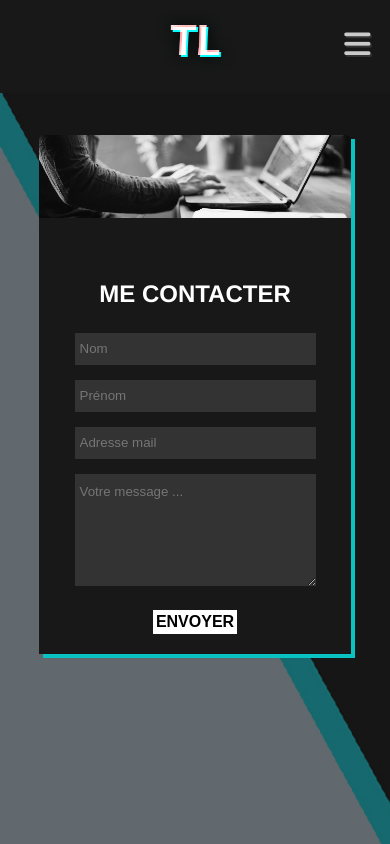
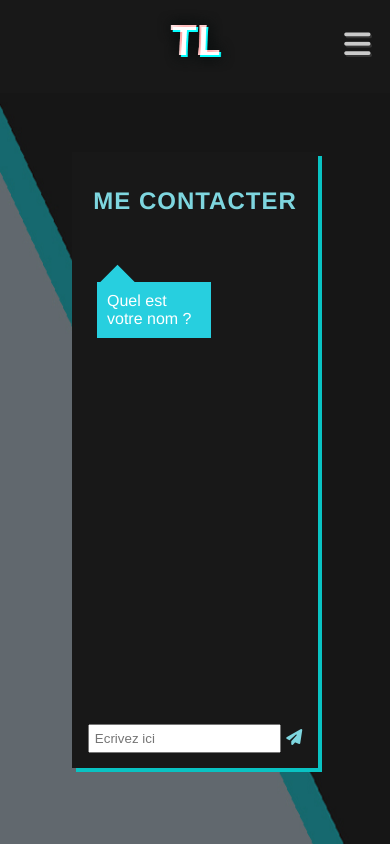
Before and after one commit to ThomasLeconte/portfolio, a Vue app: page /contact in a window 390 px wide. Built offline with nearby package versions, Linux system fonts and the light colour scheme.

Commit message:
End of tchat working principe and design

```diff
--- a/src/components/ContactComponent.vue
+++ b/src/components/ContactComponent.vue
@@ -2,69 +2,22 @@
   <div class="contact">
       <div id="left-card"></div>
       <div id="contact-card">
-          <div id="card-header">
-              <img src="img/contact/bg-01.jpg"/>
-          </div>
-          <div id="card-body">
-              <h2>{{msg}}</h2>
-                <input type="text" name="nom" id="nom" placeholder="Nom"><br>
-                <input type="text" name="prenom" id="prenom" placeholder="Prénom"><br>
-                <input type="email" name="mail" id="mail" placeholder="Adresse mail"><br>
-                <textarea name="message" id="message" placeholder="Votre message ..."></textarea><br>
-                <button @click="sendForm()">Envoyer</button>
-          </div>
+        <Tchat title="me contacter" />
       </div>
       <div id="right-card"></div>
   </div>
 </template>
 
 <script>
-const axios = require('axios');
+//const axios = require('axios');
+import Tchat from '@/components/Tchat.vue'
 export default {
   name: 'ContactComponent',
+  components:{
+    Tchat
+  },
   props: {
     msg: String
-  },
-  methods:{
-    sendForm(){
-      this.validateForm();
-    },
-    validateForm(){
-      var nom = document.getElementById("nom");
-      var prenom = document.getElementById("prenom");
-      var mail = document.getElementById("mail");
-      var message = document.getElementById("message");
-      var error = 0;
-
-      if(nom.value.length == 0){
-          alert("Echec de l'envoi ! Vous n'avez pas entré(e) de nom, veuillez réessayer");
-          error +=1;
-      }
-      if(prenom.value.length == 0){
-          alert("Echec de l'envoi ! Vous n'avez pas entré(e) de prénom, veuillez réessayer");
-          error +=1;
-      }
-      if(mail.value.length == 0){
-          alert("Echec de l'envoi ! Vous n'avez pas entré(e) d'adresse mail, veuillez réessayer");
-          error +=1;
-      }
-
-      if(message.value.length == 0){
-          alert("Echec de l'envoi ! Vous n'avez pas saisi votre message, veuillez réessayer");
-          error +=1;
-      }
-
-      if(error == 0){
-        alert("Message envoyé !");
-        var data = {
-          'nom': nom.value,
-          'prenom': prenom.value,
-          'mail': mail.value,
-          'message': message.value
-        };
-        axios.post('http://192.168.1.22:8090/contacts/', data);
-      }
-    }
   }
 }
 </script>
@@ -82,9 +35,9 @@ export default {
   }
 
   #contact-card{
-    flex-basis: 50%;
+    flex-basis: 75%;
     width: 80vw;
-    padding-bottom: 20px;
+    padding: 15px;
     background-color: #181818;
     display: grid;
     grid-auto-columns: 1fr;
@@ -92,139 +45,4 @@ export default {
     box-shadow: 4px 4px 0px #09C3C3;
   }
 
-  #contact-card img{
-    max-width: 100%;
-    border-top-left-radius: 5px;
-    border-top-right-radius: 5px;
-  }
-
-  #card-header{
-    filter: grayscale();
-  }
-
-  #card-body h2{
-    text-transform: uppercase;
-    color: white;
-  }
-
-  #card-body input, textarea{
-    border: none;
-    margin-top: 5px;
-    margin-bottom: 20px;
-    background-color: #333333;
-    width: 27.8vw;
-    height: 30px;
-    padding-left: 5px;
-    color: white;
-  }
-
-  #card-body textarea{
-    font-family: Arial, Helvetica, sans-serif;
-    height: 100px;
-    padding-top: 10px;
-  }
-
-  #card-body button{
-    background-color: white;
-    border: none;
-    color: black;
-    text-transform: uppercase;
-    font-size: 1em;
-    font-weight: bold;
-    padding: 0.8vw;
-    margin-top: 20px;
-    transition: 0.3s ease-in-out;
-  }
-
-  #card-body button:hover{
-    background-color: #1D1D1D;
-    color: white;
-    box-shadow: 3px 3px 0px #FFBCBC;
-    cursor: pointer;
-    transition: 0.3s ease-in-out;
-  }
-
-  @media only screen and (max-width: 1000px) {
-
-    .contact{
-      margin-top: 10vh;
-    }
-
-    #left-card, #right-card{
-      flex-basis: 15%;
-    }
-
-    #contact-card{
-      flex-basis: 70%;
-      padding-bottom: 20px;
-      background-color: #181818;
-      display: grid;
-      grid-auto-columns: 1fr;
-      grid-auto-rows: 0.7fr 2fr;
-      box-shadow: 4px 4px 0px #09C3C3;
-
-    }
-
-    #card-body input, textarea{
-      width: 40vw;
-      margin-bottom: 10px;
-    }
-
-    #card-body button{
-      margin-top: 10px;
-    }
-  }
-
-  @media only screen and (max-width: 500px) {
-
-    .contact{
-      margin-top: 5vh;
-    }
-
-    #left-card, #right-card{
-      flex-basis: 10%;
-    }
-
-    #contact-card{
-      flex-basis: 80%;
-      padding-bottom: 20px;
-      background-color: #181818;
-      display: grid;
-      grid-auto-columns: 1fr;
-      grid-auto-rows: 1fr 3fr;
-      box-shadow: 4px 4px 0px #09C3C3;
-    }
-
-    #card-body input, textarea{
-      width: 60vw;
-      margin-bottom: 10px;
-    }
-
-    #card-body button{
-      margin-top: 10px;
-    }
-  }
-
-  @media only screen and (max-width: 380px) {
-
-    .contact{
-      margin-top: 10vh;
-    }
-
-    #left-card, #right-card{
-      flex-basis: 10%;
-    }
-
-    #contact-card{
-      flex-basis: 80%;
-      padding-bottom: 20px;
-      background-color: #181818;
-      display: grid;
-      grid-auto-columns: 1fr;
-      grid-auto-rows: 0.7fr 3fr;
-      box-shadow: 4px 4px 0px #09C3C3;
-    }
-
-  }
-
 </style>
--- a/src/components/Message.vue
+++ b/src/components/Message.vue
@@ -1,5 +1,9 @@
 <template>
-  <div class="message">
+  <div v-if="response" class="message response">
+    {{ text }}
+  </div>
+  <div v-else class="message">
+    {{ text }}
   </div>
 </template>
 
@@ -7,15 +11,5 @@
 export default {
   name: 'Message',
   props: {response:{type: Boolean}, text:{type: String}},
-  beforeMount(){
-      let message = document.getElementsByClassName("message")[0];
-      let pointer = document.createElement("div");
-      pointer.setAttribute("class", "message-pointer");
-      message.appendChild(pointer);
-      if(this.response){
-          message.setAttribute("class", "message response");
-          message.textContent = this.text;
-      }
-  }
 }
 </script>
--- a/src/components/Tchat.vue
+++ b/src/components/Tchat.vue
@@ -1,64 +1,106 @@
 <template>
     <div class="tchat">
+      <h2>{{ title }}</h2>
       <div id="conversation">
-        <Message
-            v-for="(message, index) in messages"
-            :key="index"
-            :is="message"
-        />
-        <div class="message">
-          <div class="message-pointer"></div>
-          Wesh ça va ou quoi ? 🤣
-        </div>
         <div class="message response">
           <div class="message-pointer"></div>
-          Wesh ça va ou quoi ?
+          Quel est votre nom ?
         </div>
+        <Message
+            v-for="(message, index) in this.messages"
+            :key="index"
+            :text="message.text"
+            :response="message.response"
+        />
       </div>
       <div id="response-area">
-        <input type="text" id="response-input" placeholder="Ecrivez ici"/>
+        <input v-if="stop" type="text" disabled="disabled" id="response-input" placeholder="Ecrivez ici"/>
+        <input v-else @keyup.enter="sendMessage()" type="text" id="response-input" placeholder="Ecrivez ici"/>
         <i class="fas fa-paper-plane" @click="sendMessage()"></i>
       </div>
     </div>
 </template>
 
 <script>
-import Message from "@/components/Message.vue";
-import Vue from 'vue'
+import Message from "@/components/Message";
 export default {
   name: 'Tchat',
+  props: {title: String},
   data(){
       return{
-        messages: []
+        messages: [],
+        lastMessage: "name",
+        name: null,
+        surname: null,
+        email: null,
+        text: null,
+        stop: false
       }
   },
-  component:{
+  components:{
       Message
   },
   methods:{
       sendMessage(){
-        let message = Vue.component("Message", {
-          props: {
-            response: false,
-            text: "COUCOU"
+        let data = document.getElementById("response-input").value;
+        if(data.length > 0){
+          this.messages.push({text: data, response: false});
+
+          switch(this.lastMessage){
+            case "name":
+              this.name = data;
+              this.messages.push({text: "Quel est votre prénom ?", response: true});
+              this.lastMessage = "surname";
+              this.clearInput();
+              break;
+            case "surname":
+              this.surname = data;
+              this.messages.push({text: "Quel est votre email ?", response: true});
+              this.lastMessage = "email";
+              this.clearInput();
+              break;
+            case "email":
+              this.email = data;
+              this.messages.push({text: "Quel est votre message à transmettre ?", response: true});
+              this.lastMessage = "text";
+              this.clearInput();
+              break;
+            case "text":
+              this.text = data;
+              this.messages.push({text: "Message envoyé 👌", response: true});
+              this.stop = true;
+              this.lastMessage = "end";
+              this.clearInput();
+              break;
           }
-        });
-        this.messages.push(message);
+        }else{
+          alert("Vous devez renseigner une valeur !");
+        }
+      },
+      clearInput(){
+        let input = document.getElementById("response-input");
+        input.value = "";
       }
   }
 }
 </script>
 
 <style scoped>
+
+  .tchat h2{
+    text-transform: uppercase;
+    letter-spacing: 1px;
+  }
+
   #conversation{
     margin-top: 5vh;
     padding: 10px;
     padding-top: 25px;
-    max-height: 40vh;
+    height: 50vh;
     overflow-y: auto;
   }
 
-  .message /deep/{
+  .message{
     background-color: #22a6b3;
     color: white;
     padding: 10px;
@@ -73,7 +115,8 @@ export default {
     background-color: #27cfdf;
   }
 
-  .message-pointer{
+  .message::before{
+    content: ' ';
     height: 25px;
     width: 25px;
     background: #22a6b3;
@@ -81,17 +124,26 @@ export default {
     transform: rotate(45deg);
     border-radius: 0 0 12px 0;
     margin-top: -22px;
-    position: relative;
-    left: 10vw;
+    position: absolute;
+    left: 21vw;
   }
 
-  .response .message-pointer{
+  .response::before{
+    content: ' ';
+    height: 25px;
+    width: 25px;
     background-color: #27cfdf;
-    left: -10vw;
+    margin: 0 auto;
+    transform: rotate(45deg);
+    border-radius: 0 0 12px 0;
+    margin-top: -22px;
+    position: absolute;
+    left: 2vw;
   }
 
   #response-area{
     width: 100%;
+    padding-top: 10px;
   }
 
   #response-area input{
--- a/src/main.js
+++ b/src/main.js
@@ -2,8 +2,8 @@ import Vue from 'vue'
 import App from './App.vue'
 import router from './router'
 
+Vue.config.productionTip = false
 
-Vue.config.productionTip = false
 
 new Vue({
   el: "#app",
--- a/src/views/About.vue
+++ b/src/views/About.vue
@@ -3,19 +3,14 @@
     <div id="left-card"></div>
     <div id="about-card">
       <h2>A propos de moi</h2>
-      <Tchat/>
     </div>
     <div id="right-card"></div>
   </div>
 </template>
 
 <script>
-import Tchat from '@/components/Tchat.vue'
 export default {
   name: 'About',
-  components: {
-    Tchat
-  }
 }
 </script>
 
```
